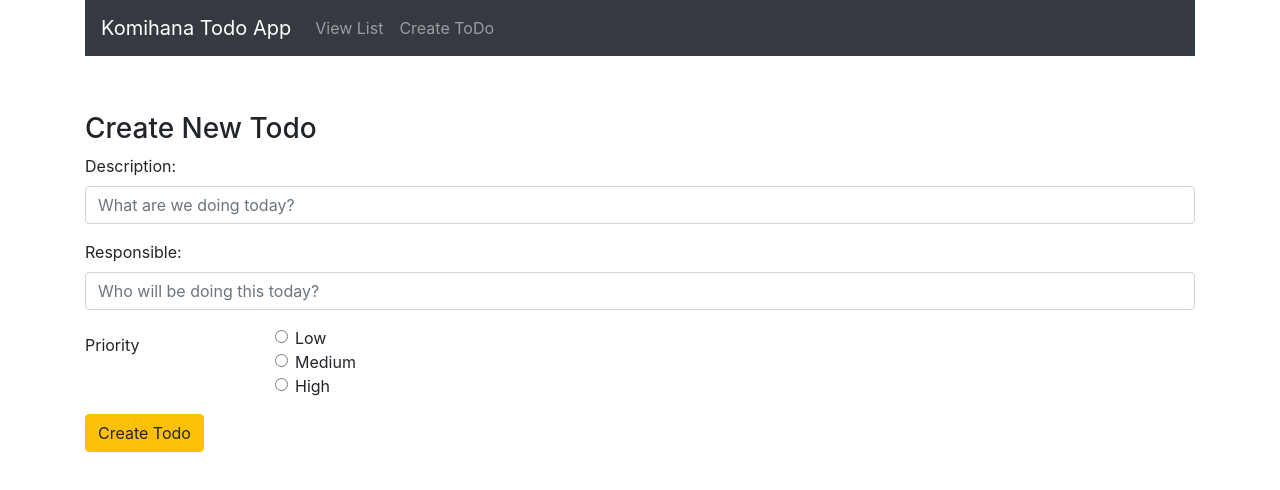
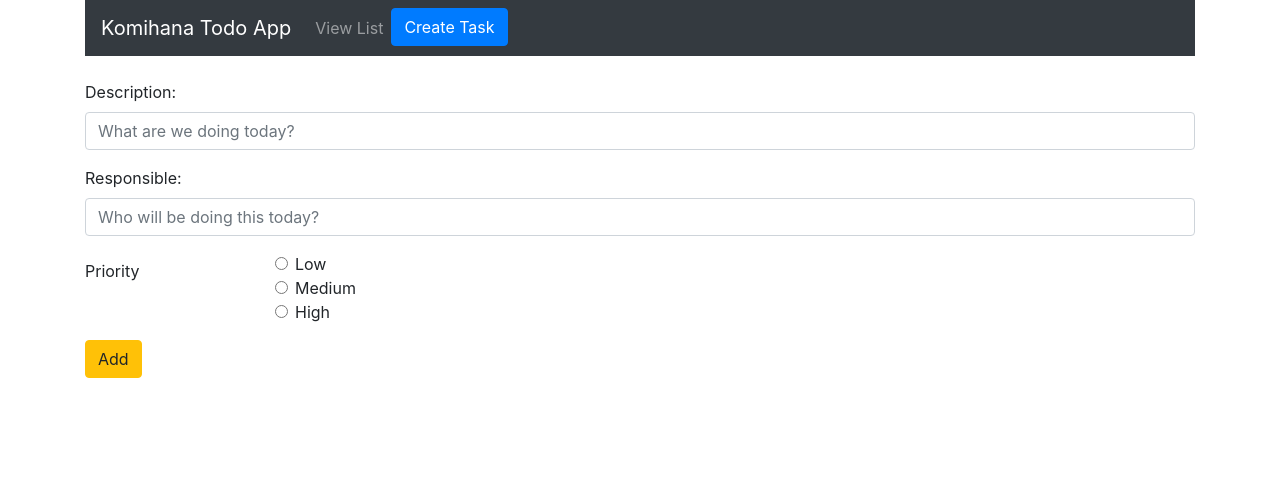
Before and after one commit to dcldev/ReactDgraphTodo, a React (Create React App) app: page /create in a window 1280 px wide. Shown: the top 490 px of the page. Built offline with nearby package versions, Linux system fonts and the light colour scheme.

Commit message:
playing with some modals

```diff
--- a/src/App.js
+++ b/src/App.js
@@ -7,6 +7,9 @@ import "bootstrap/dist/css/bootstrap.min.css";
 import CreateToDo from "./components/create-todo.comp";
 import EditToDo from "./components/edit-todo.comp";
 import TodoList from "./components/todo-list.comp";
+import EditToDoModal from "./components/modal-edit-todo.comp";
+
+import CreateTodoModal from "./components/modal-create-todo.comp";
 
 export default class App extends Component {
   render() {
@@ -14,10 +17,10 @@ export default class App extends Component {
       <Router>
         <div className="container">
           <Navbar bg="dark" variant="dark">
-            <Navbar.Brand href="#home">Komihana Todo App</Navbar.Brand>
+            <Navbar.Brand href="http://www.komihana.com">Komihana Todo App</Navbar.Brand>
             <Nav className="mr-auto">
               <Nav.Link href="/">View List</Nav.Link>
-              <Nav.Link href="/create">Create ToDo</Nav.Link>
+              <CreateTodoModal/>
             </Nav>
           </Navbar>
           <br/>
--- a/src/components/create-todo.comp.js
+++ b/src/components/create-todo.comp.js
@@ -72,8 +72,7 @@ export default class CreateTodo extends Component {
 
   render() {
     return (
-      <div style={{ marginTop: "2em" }}>
-        <h3>Create New Todo</h3>
+      <div>
         <Form onSubmit={this.onSubmit}>
           <Form.Group>
             <Form.Label>Description: </Form.Label>
@@ -138,7 +137,7 @@ export default class CreateTodo extends Component {
           </fieldset>
 
           <Button variant="warning" type="submit" value="Create Todo">
-            Create Todo
+            Add
           </Button>
         </Form>
       </div>
--- /dev/null
+++ b/src/components/modal-create-todo.comp.js
@@ -0,0 +1,54 @@
+import React, { Component } from "react";
+import { Modal, Form, Col, Row, Button, Table } from "react-bootstrap";
+import CreateToDo from "./create-todo.comp";
+
+
+export default class CreateTodoModal extends Component {
+    constructor(props) {
+        super(props);
+
+        //this binds the component state objects to the methods that were created below the constructor
+        this.close = this.close.bind(this);
+        this.open = this.open.bind(this);
+
+        //initializing the default "settings" for the states in this component
+        this.state = {
+          showModal: false
+        };
+      }
+
+
+        close() {
+          this.setState({ showModal: false });
+        }
+
+
+        open() {
+          this.setState({ showModal: true });
+        }
+
+        render() {
+
+          return (
+            <div>
+
+              <Button
+                bsStyle="primary"
+                bsSize="large"
+                onClick={this.open}
+              >
+                Create Task
+              </Button>
+
+              <Modal show={this.state.showModal} onHide={this.close}>
+                <Modal.Header closeButton>
+                  <Modal.Title>Create Task</Modal.Title>
+                </Modal.Header>
+                <Modal.Body>
+                  <CreateToDo/>
+                </Modal.Body>
+              </Modal>
+            </div>
+          );
+        }
+      }
--- /dev/null
+++ b/src/components/modal-edit-todo.comp.js
@@ -0,0 +1,47 @@
+import React, { Component } from "react";
+import { Modal, Form, Col, Row, Button, Table } from "react-bootstrap";
+import EditToDo from "./edit-todo.comp";
+
+
+export default class EditTodoModal extends Component {
+    constructor(props) {
+        super(props);
+
+        //this binds the component state objects to the methods that were created below the constructor
+        this.close = this.close.bind(this);
+        this.open = this.open.bind(this);
+
+        //initializing the default "settings" for the states in this component
+        this.state = {
+          showModal: true
+        };
+      }
+
+
+        close() {
+          this.setState({ showModal: false });
+        }
+
+
+        open() {
+          this.setState({ showModal: true });
+        }
+
+        render() {
+
+          return (
+            <div>
+
+              <Modal show={this.state.showModal} onHide={this.close}>
+                <Modal.Header closeButton>
+                  <Modal.Title>Edit Task</Modal.Title>
+                </Modal.Header>
+                <Modal.Body>
+                  <EditToDo/>
+                </Modal.Body>
+              </Modal>
+
+            </div>
+          );
+        }
+      }
--- a/src/components/todo-list.comp.js
+++ b/src/components/todo-list.comp.js
@@ -1,7 +1,8 @@
 import React, { Component } from "react";
 import { Link } from "react-router-dom";
-import { Table } from "react-bootstrap";
+import { Table , Button } from "react-bootstrap";
 import axios from "axios";
+
 
 const Todo = props => (
   <tr>
@@ -22,7 +23,6 @@ const Todo = props => (
     </td>
   </tr>
 );
-
 //initially rendering "hello world" for this component
 export default class TodosList extends Component {
   constructor(props) {
```
Also changed, not shown: src/components/edit-todo.comp.js (line endings or trailing spaces).
